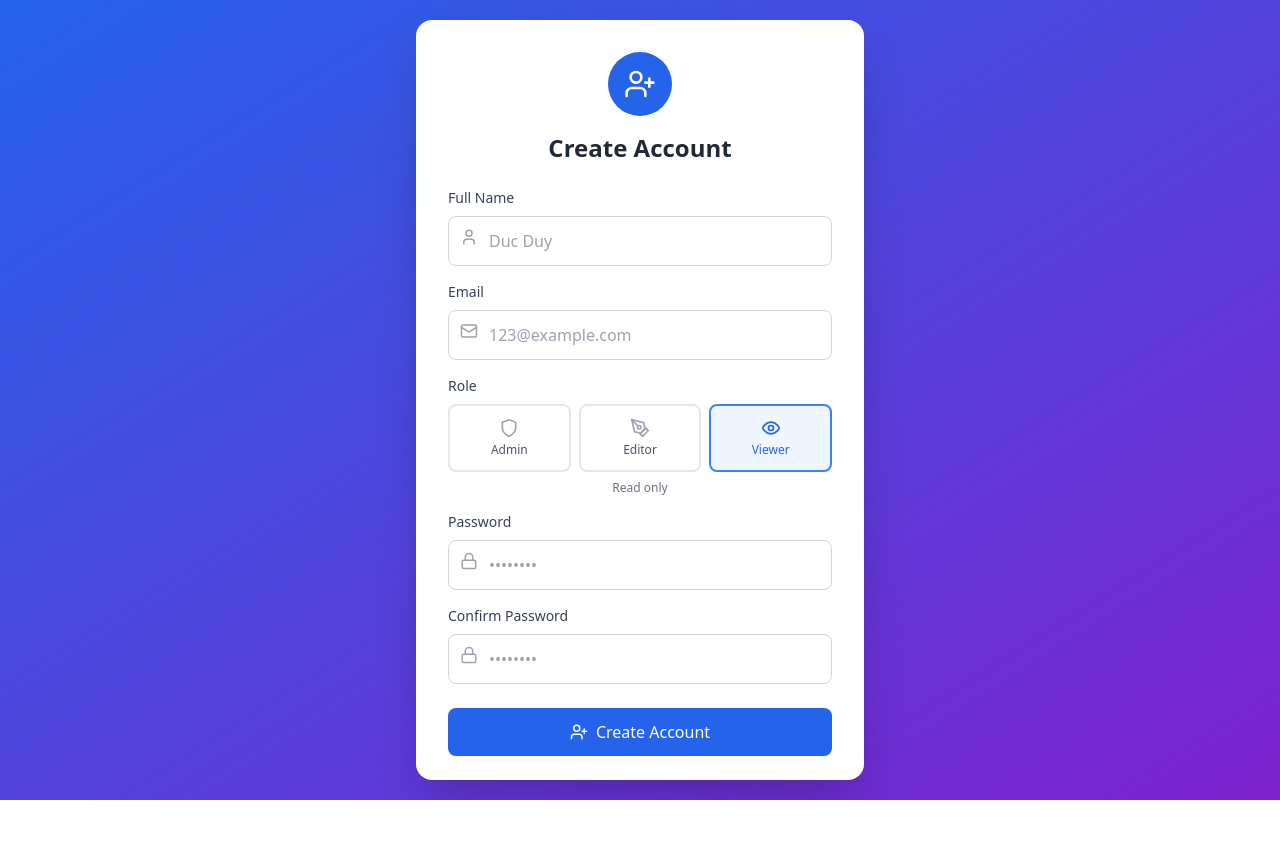
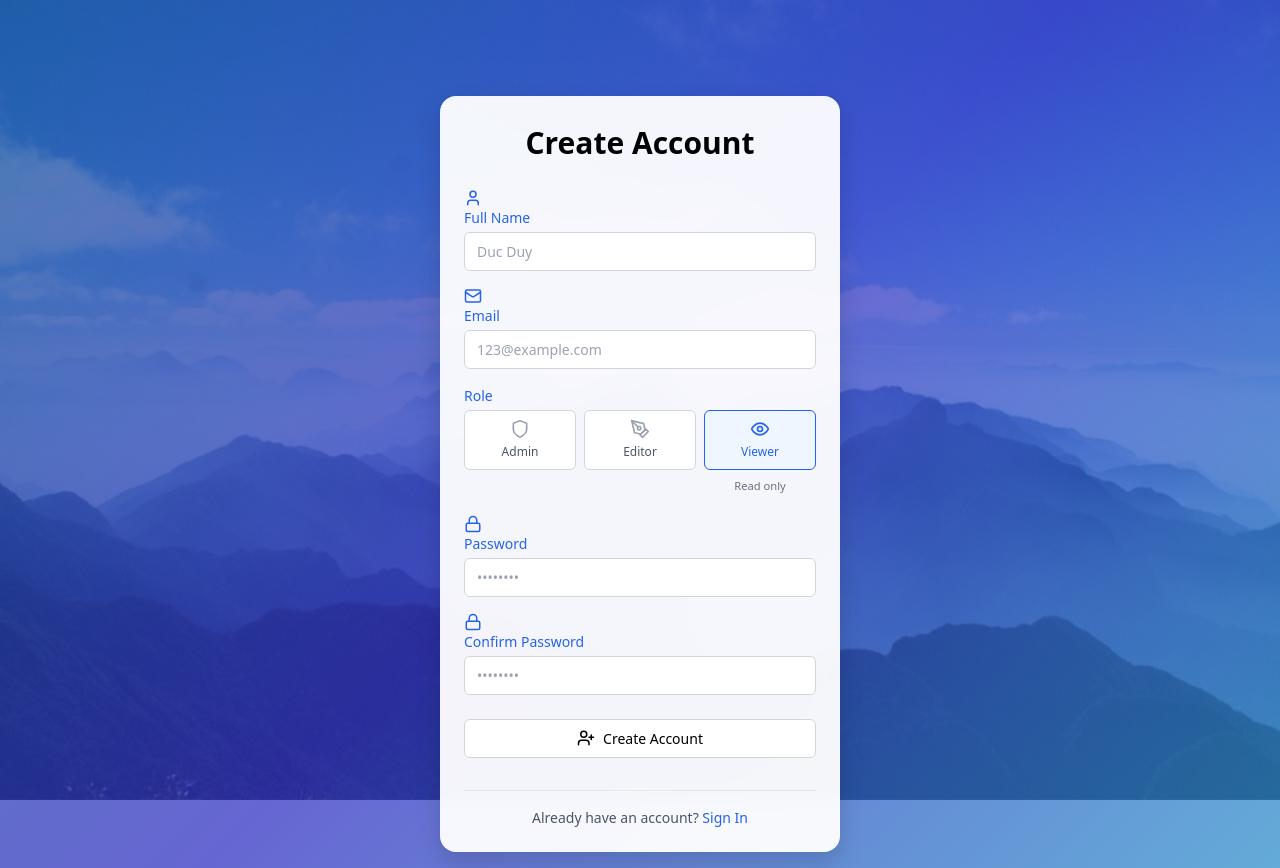
Before and after one commit to Daduei/Test-Final-computer-technology, a React (Vite) app in the folder frontend/: page / in a window 1280 px wide. Both pictures are taken after a click on the button "Register". Before the commit the page ends 800 px from the top, so only its background shows below. Built offline with nearby package versions, Linux system fonts and the light colour scheme.

Commit message:
Register full

```diff
--- /dev/null
+++ b/frontend/src/components/RegisterPage.css
@@ -0,0 +1,262 @@
+/* Register Page Styles */
+
+/* Container */
+.register-container {
+  min-height: 100vh;
+  display: flex;
+  align-items: flex-start;
+  justify-content: center;
+  padding: 1rem;
+  position: relative;
+  background-image: url('./ảnhLogin.jpg');
+  background-size: cover;
+  background-position: center;
+  background-repeat: no-repeat;
+  background-attachment: fixed;
+}
+
+/* Overlay mờ phủ lên ảnh nền */
+.register-container::before {
+  content: '';
+  position: absolute;
+  top: 0;
+  left: 0;
+  right: 0;
+  bottom: 0;
+  background: linear-gradient(135deg, rgba(21, 81, 155, 0.75) 0%, rgba(51, 51, 195, 0.75) 50%, rgba(47, 143, 203, 0.75) 100%);
+  z-index: 1;
+}
+
+/* Register Box */
+.register-box {
+  background-color: rgba(255, 255, 255, 0.95);
+  backdrop-filter: blur(10px);
+  border-radius: 1rem;
+  box-shadow: 0 10px 25px rgba(0, 0, 0, 0.15);
+  padding: 1.5rem;
+  width: 100%;
+  max-width: 400px;
+  margin-top: 5rem;
+  position: relative;
+  z-index: 2;
+}
+
+/* Header */
+.register-header {
+  text-align: center;
+  margin-bottom: 1.5rem;
+}
+
+.register-header h1 {
+  font-size: 1.875rem;
+  font-weight: 700;
+  color: #000000;
+  margin: 0;
+}
+
+/* Error Message */
+.error-message {
+  background-color: #fef2f2;
+  border: 1px solid #fca5a5;
+  color: #dc2626;
+  padding: 0.5rem 0.75rem;
+  border-radius: 0.375rem;
+  margin-bottom: 1rem;
+  font-size: 0.875rem;
+}
+
+/* Form */
+.register-form {
+  display: flex;
+  flex-direction: column;
+  gap: 1rem;
+}
+
+/* Form Group */
+.form-group {
+  display: flex;
+  flex-direction: column;
+}
+
+.form-group label {
+  display: block;
+  font-size: 0.875rem;
+  color: #2563eb;
+  margin-bottom: 0.25rem;
+  font-weight: 500;
+}
+
+/* Label with Icon */
+.label-with-icon {
+  display: flex;
+  align-items: center;
+  gap: 1rem;
+}
+
+.label-icon {
+  color: #2563eb;
+  flex-shrink: 0;
+  min-width: 18px;
+  margin-right: 0.5rem;
+}
+
+/* Form Input */
+.form-input {
+  width: 100%;
+  padding: 0.5rem 0.75rem;
+  background-color: white;
+  border: 1px solid #d1d5db;
+  border-radius: 0.375rem;
+  font-size: 0.875rem;
+  color: #1f2937;
+  transition: all 0.2s ease;
+  box-sizing: border-box;
+}
+
+.form-input::placeholder {
+  color: #9ca3af;
+}
+
+.form-input:focus {
+  outline: none;
+  border-color: #60a5fa;
+  box-shadow: 0 0 0 1px #60a5fa;
+}
+
+/* Role Selection */
+.role-grid {
+  display: grid;
+  grid-template-columns: repeat(3, 1fr);
+  gap: 0.5rem;
+}
+
+.role-item {
+  display: flex;
+  flex-direction: column;
+  gap: 0.25rem;
+}
+
+.role-button {
+  padding: 0.5rem;
+  border-radius: 0.375rem;
+  border: 1px solid #d1d5db;
+  background-color: white;
+  cursor: pointer;
+  transition: all 0.2s ease;
+  display: flex;
+  flex-direction: column;
+  align-items: center;
+  gap: 0.25rem;
+  width: 100%;
+}
+
+.role-button:hover {
+  background-color: #f9fafb;
+}
+
+.role-button.active {
+  border-color: #2563eb;
+  background-color: #eff6ff;
+}
+
+.role-icon {
+  color: #9ca3af;
+  transition: color 0.2s ease;
+}
+
+.role-button.active .role-icon {
+  color: #2563eb;
+}
+
+.role-label {
+  font-size: 0.75rem;
+  font-weight: 500;
+  color: #4b5563;
+}
+
+.role-button.active .role-label {
+  color: #2563eb;
+}
+
+.role-desc {
+  font-size: 0.7rem;
+  color: #6b7280;
+  text-align: center;
+  margin: 0;
+  padding: 0.25rem 0;
+  min-height: 1.2rem;
+}
+
+/* Button Group */
+.button-group {
+  display: flex;
+  gap: 0.5rem;
+  padding-top: 0.5rem;
+}
+
+/* Buttons */
+.btn {
+  flex: 1;
+  background-color: white;
+  color: black;
+  border: 1px solid #d1d5db;
+  padding: 0.5rem 1rem;
+  border-radius: 0.375rem;
+  font-size: 0.875rem;
+  font-weight: 500;
+  cursor: pointer;
+  transition: all 0.2s ease;
+  display: flex;
+  align-items: center;
+  justify-content: center;
+  gap: 0.5rem;
+}
+
+.btn:hover {
+  background-color: #f9fafb;
+}
+
+.btn:disabled {
+  opacity: 0.5;
+  cursor: not-allowed;
+}
+
+.btn-register {
+  width: 100%;
+}
+
+/* Footer */
+.register-footer {
+  margin-top: 2rem;
+  text-align: center;
+  color: #4b5563;
+  font-size: 0.875rem;
+  padding-top: 1rem;
+  border-top: 1px solid #e5e7eb;
+}
+
+.link-button {
+  color: #2563eb;
+  background: none;
+  border: none;
+  font-weight: 500;
+  cursor: pointer;
+  text-decoration: none;
+  transition: text-decoration 0.2s ease;
+}
+
+.link-button:hover {
+  text-decoration: underline;
+}
+
+/* Responsive */
+@media (max-width: 640px) {
+  .register-box {
+    padding: 1.25rem;
+    margin-top: 3rem;
+  }
+
+  .register-header h1 {
+    font-size: 1.5rem;
+  }
+}
--- a/frontend/src/components/RegisterPage.jsx
+++ b/frontend/src/components/RegisterPage.jsx
@@ -1,6 +1,7 @@
 import { useState } from 'react'
 import { UserPlus, User, Mail, Lock, Shield, PenTool, Eye } from 'lucide-react'
 import { authAPI } from '../services/api'
+import './RegisterPage.css'
 
 export default function RegisterPage({ onSwitch, onLogin }) {
   const [name, setName] = useState('')
@@ -31,69 +32,125 @@ export default function RegisterPage({ onSwitch, onLogin }) {
   }
 
   return (
-    <div className="min-h-screen bg-gradient-to-br from-blue-600 to-purple-700 flex items-center justify-center p-4">
-      <div className="bg-white rounded-2xl shadow-2xl w-full max-w-md p-8 max-h-[95vh] overflow-y-auto">
-        <div className="text-center mb-6">
-          <div className="w-16 h-16 bg-blue-600 rounded-full flex items-center justify-center mx-auto mb-4">
-            <UserPlus className="text-white" size={32} />
+    <div className="register-container">
+      {/* Register Box */}
+      <div className="register-box">
+        {/* Title */}
+        <div className="register-header">
+          <h1>Create Account</h1>
+        </div>
+
+        {/* Error Message */}
+        {error && (
+          <div className="error-message">
+            {error}
           </div>
-          <h1 className="text-2xl font-bold text-gray-800">Create Account</h1>
-        </div>
-        {error && <div className="bg-red-50 border border-red-200 text-red-700 px-4 py-3 rounded-lg mb-4 text-sm">{error}</div>}
-        <form onSubmit={handleSubmit}>
-          <div className="mb-4">
-            <label className="block text-sm font-medium text-gray-700 mb-2">Full Name</label>
-            <div className="relative">
-              <User className="absolute left-3 top-3 text-gray-400" size={18} />
-              <input type="text" value={name} onChange={e => setName(e.target.value)} required
-                className="w-full pl-10 pr-4 py-3 border border-gray-300 rounded-lg focus:ring-2 focus:ring-blue-500 outline-none" placeholder="Duc Duy" />
+        )}
+
+        {/* Form */}
+        <div className="register-form">
+          {/* Full Name Field */}
+          <div className="form-group">
+            <label className="label-with-icon">
+              <User size={18} className="label-icon" />
+              Full Name
+            </label>
+            <input
+              type="text"
+              value={name}
+              onChange={e => setName(e.target.value)}
+              placeholder="Duc Duy"
+              className="form-input"
+            />
+          </div>
+
+          {/* Email Field */}
+          <div className="form-group">
+            <label className="label-with-icon">
+              <Mail size={18} className="label-icon" />
+              Email
+            </label>
+            <input
+              type="email"
+              value={email}
+              onChange={e => setEmail(e.target.value)}
+              placeholder="123@example.com"
+              className="form-input"
+            />
+          </div>
+
+          {/* Role Selection */}
+          <div className="form-group">
+            <label>Role</label>
+            <div className="role-grid">
+              {roles.map(r => (
+                <div key={r.value} className="role-item">
+                  <button
+                    type="button"
+                    onClick={() => setRole(r.value)}
+                    className={`role-button ${role === r.value ? 'active' : ''}`}
+                  >
+                    <r.icon size={20} className="role-icon" />
+                    <span className="role-label">{r.label}</span>
+                  </button>
+                  {role === r.value && (
+                    <p className="role-desc">{r.desc}</p>
+                  )}
+                </div>
+              ))}
             </div>
           </div>
-          <div className="mb-4">
-            <label className="block text-sm font-medium text-gray-700 mb-2">Email</label>
-            <div className="relative">
-              <Mail className="absolute left-3 top-3 text-gray-400" size={18} />
-              <input type="email" value={email} onChange={e => setEmail(e.target.value)} required
-                className="w-full pl-10 pr-4 py-3 border border-gray-300 rounded-lg focus:ring-2 focus:ring-blue-500 outline-none" placeholder="123@example.com" />
-            </div>
+
+          {/* Password Field */}
+          <div className="form-group">
+            <label className="label-with-icon">
+              <Lock size={18} className="label-icon" />
+              Password
+            </label>
+            <input
+              type="password"
+              value={password}
+              onChange={e => setPassword(e.target.value)}
+              placeholder="••••••••"
+              className="form-input"
+            />
           </div>
-          <div className="mb-4">
-            <label className="block text-sm font-medium text-gray-700 mb-2">Role</label>
-            <div className="grid grid-cols-3 gap-2">
-              {roles.map(r => (
-                <button key={r.value} type="button" onClick={() => setRole(r.value)}
-                  className={`p-3 rounded-lg border-2 transition-all ${role === r.value ? 'border-blue-500 bg-blue-50' : 'border-gray-200'}`}>
-                  <r.icon size={20} className={`mx-auto mb-1 ${role === r.value ? 'text-blue-600' : 'text-gray-400'}`} />
-                  <p className={`text-xs font-medium ${role === r.value ? 'text-blue-600' : 'text-gray-600'}`}>{r.label}</p>
-                </button>
-              ))}
-            </div>
-            <p className="text-xs text-gray-500 mt-2 text-center">{roles.find(r => r.value === role)?.desc}</p>
+
+          {/* Confirm Password Field */}
+          <div className="form-group">
+            <label className="label-with-icon">
+              <Lock size={18} className="label-icon" />
+              Confirm Password
+            </label>
+            <input
+              type="password"
+              value={confirmPassword}
+              onChange={e => setConfirmPassword(e.target.value)}
+              placeholder="••••••••"
+              className="form-input"
+            />
           </div>
-          <div className="mb-4">
-            <label className="block text-sm font-medium text-gray-700 mb-2">Password</label>
-            <div className="relative">
-              <Lock className="absolute left-3 top-3 text-gray-400" size={18} />
-              <input type="password" value={password} onChange={e => setPassword(e.target.value)} required
-                className="w-full pl-10 pr-4 py-3 border border-gray-300 rounded-lg focus:ring-2 focus:ring-blue-500 outline-none" placeholder="••••••••" />
-            </div>
+
+          {/* Buttons */}
+          <div className="button-group">
+            <button
+              onClick={handleSubmit}
+              disabled={loading}
+              className="btn btn-register"
+            >
+              <UserPlus size={18} />
+              {loading ? 'Creating...' : 'Create Account'}
+            </button>
           </div>
-          <div className="mb-6">
-            <label className="block text-sm font-medium text-gray-700 mb-2">Confirm Password</label>
-            <div className="relative">
-              <Lock className="absolute left-3 top-3 text-gray-400" size={18} />
-              <input type="password" value={confirmPassword} onChange={e => setConfirmPassword(e.target.value)} required
-                className="w-full pl-10 pr-4 py-3 border border-gray-300 rounded-lg focus:ring-2 focus:ring-blue-500 outline-none" placeholder="••••••••" />
-            </div>
-          </div>
-          <button type="submit" disabled={loading}
-            className="w-full bg-blue-600 text-white py-3 rounded-lg hover:bg-blue-700 flex items-center justify-center gap-2 font-medium disabled:opacity-50">
-            {loading ? 'Creating...' : <><UserPlus size={18} /> Create Account</>}
+        </div>
+
+        {/* Footer */}
+        <div className="register-footer">
+          Already have an account?{' '}
+          <button onClick={onSwitch} className="link-button">
+            Sign In
           </button>
-        </form>
-        <p className="mt-6 text-center text-gray-600">
-          Already have an account? <button onClick={onSwitch} className="text-blue-600 hover:underline font-medium">Sign In</button>
-        </p>
+        </div>
       </div>
     </div>
   )
```
